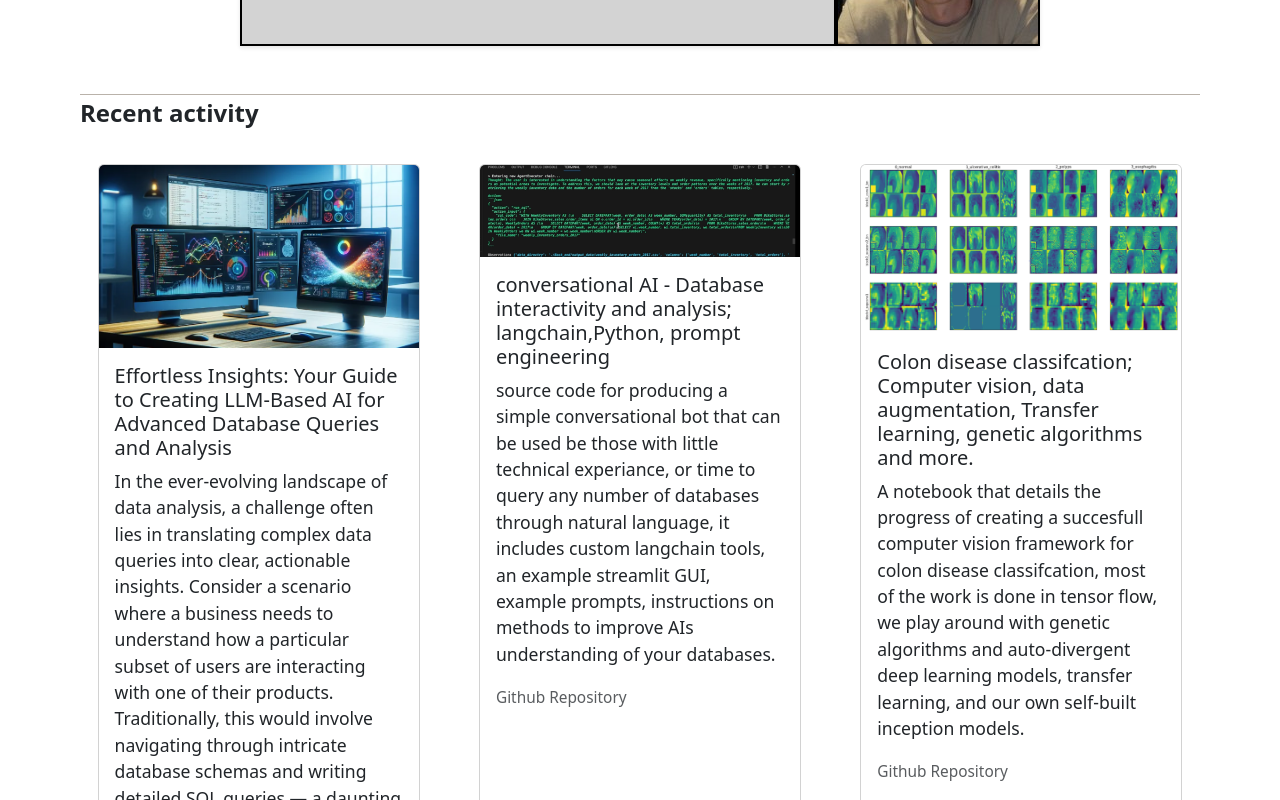
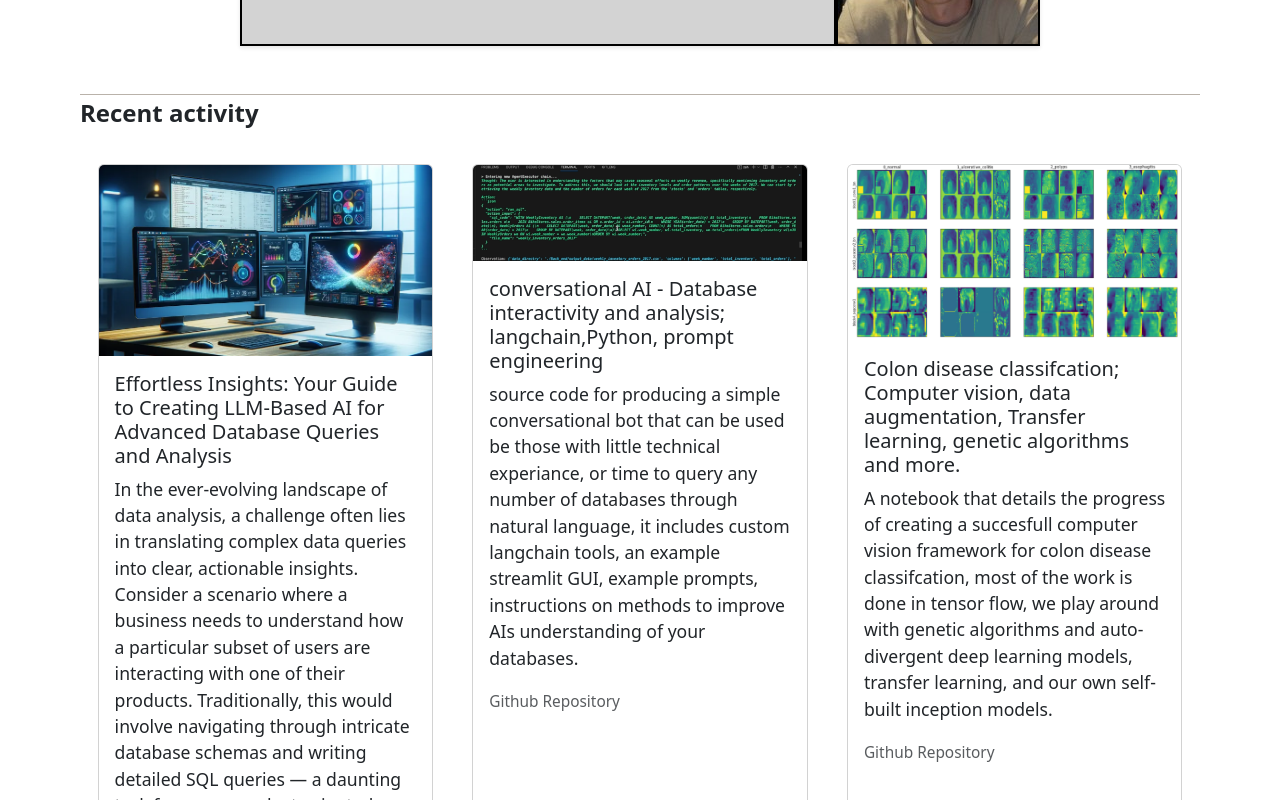
Before and after one commit to thickett/Portfolio_website, a React (Vite) app: page / in a window 1280 px wide. Shown: the part 480-1280 px from the top of the page. Built offline with nearby package versions, Linux system fonts and the light colour scheme.

Commit message:
fix: fix spelling error in class name

```diff
--- a/src/components/gridCards.tsx
+++ b/src/components/gridCards.tsx
@@ -15,13 +15,13 @@ interface allContent {
 
 function GridCards({ all_content }: allContent) {
   return (
-    <div className="row row-cols-0 row-cols-md-3 g-4">
+    <div className="row row-cols-0 row-cols-md-3 g-1">
       {all_content.map((content) => (
         <a
           className="grid-cards-link"
           href={content.link}
           target="_blank"
-          rel="noopener noreferer"
+          rel="noopener noreferrer"
         >
           <div className="card h-100">
             <img
```
